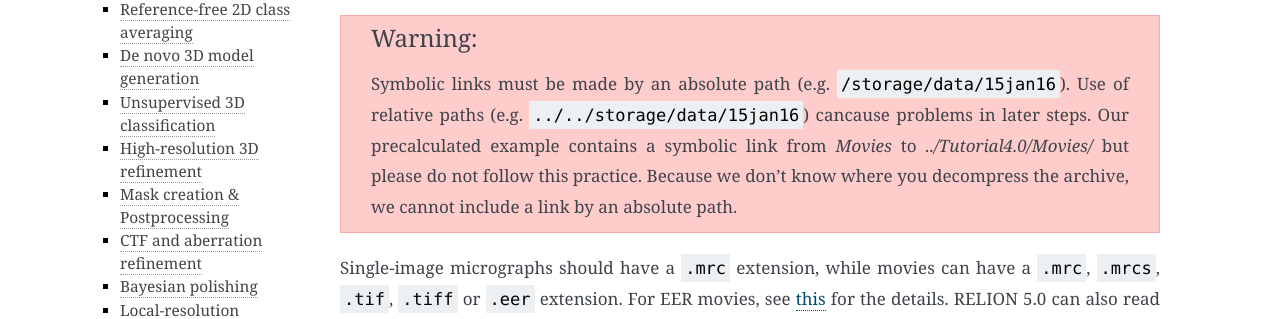
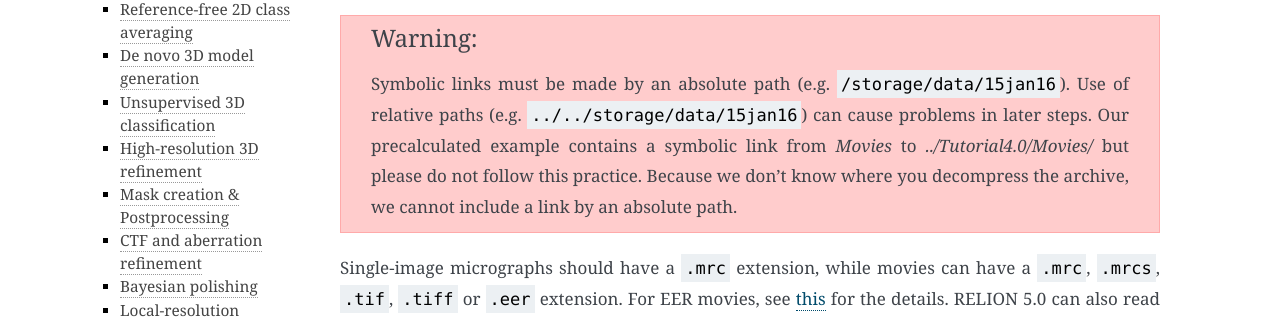
Before and after one commit to 3dem/relion-documents, a Sphinx documentation site: the page built from source/SPA_tutorial/Preprocessing.rst, in a window 1280 px wide and 900 px high. Shown: the part 456-775 px from the top of the window. Built offline with Sphinx 7.4.7, drawn with Linux system fonts in a browser that asks for light colours; cross-references to code outside the pages are shown as plain code.

Commit message:
SPA Preprocessing: fixed a typo

```diff
--- a/source/SPA_tutorial/Preprocessing.rst
+++ b/source/SPA_tutorial/Preprocessing.rst
@@ -13,7 +13,7 @@ We like to call this directory ``Movies/`` if all movies are in one directory, o
 If for some reason you do not want to place your movies inside the |RELION| project directory, then inside the project directory you can also make a symbolic link to the directory where your movies are stored.
 
 .. warning::
-    Symbolic links must be made by an absolute path (e.g. ``/storage/data/15jan16``). Use of relative paths (e.g. ``../../storage/data/15jan16``) cancause problems in later steps. Our precalculated example contains a symbolic link from `Movies` to `../Tutorial4.0/Movies/` but please do not follow this practice. Because we don't know where you decompress the archive, we cannot include a link by an absolute path.
+    Symbolic links must be made by an absolute path (e.g. ``/storage/data/15jan16``). Use of relative paths (e.g. ``../../storage/data/15jan16``) can cause problems in later steps. Our precalculated example contains a symbolic link from `Movies` to `../Tutorial4.0/Movies/` but please do not follow this practice. Because we don't know where you decompress the archive, we cannot include a link by an absolute path.
 
 Single-image micrographs should have a ``.mrc`` extension, while movies can have a ``.mrc``, ``.mrcs``, ``.tif``, ``.tiff`` or ``.eer`` extension.
 For EER movies, see :ref:`this <eer_movies>` for the details. RELION 5.0 can also read :ref:`MRC movies compressed by bzip2, xz, zstd or gzip <compressed_movies>`.
```
